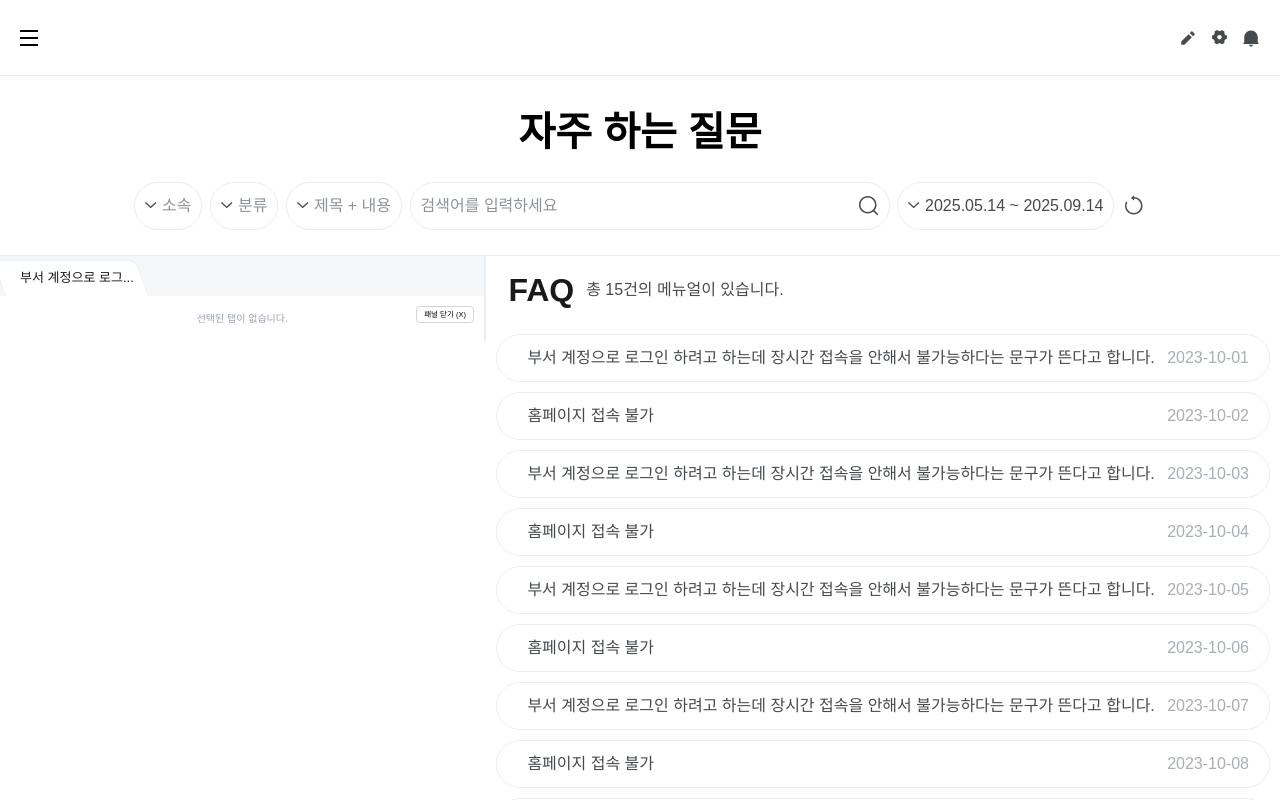
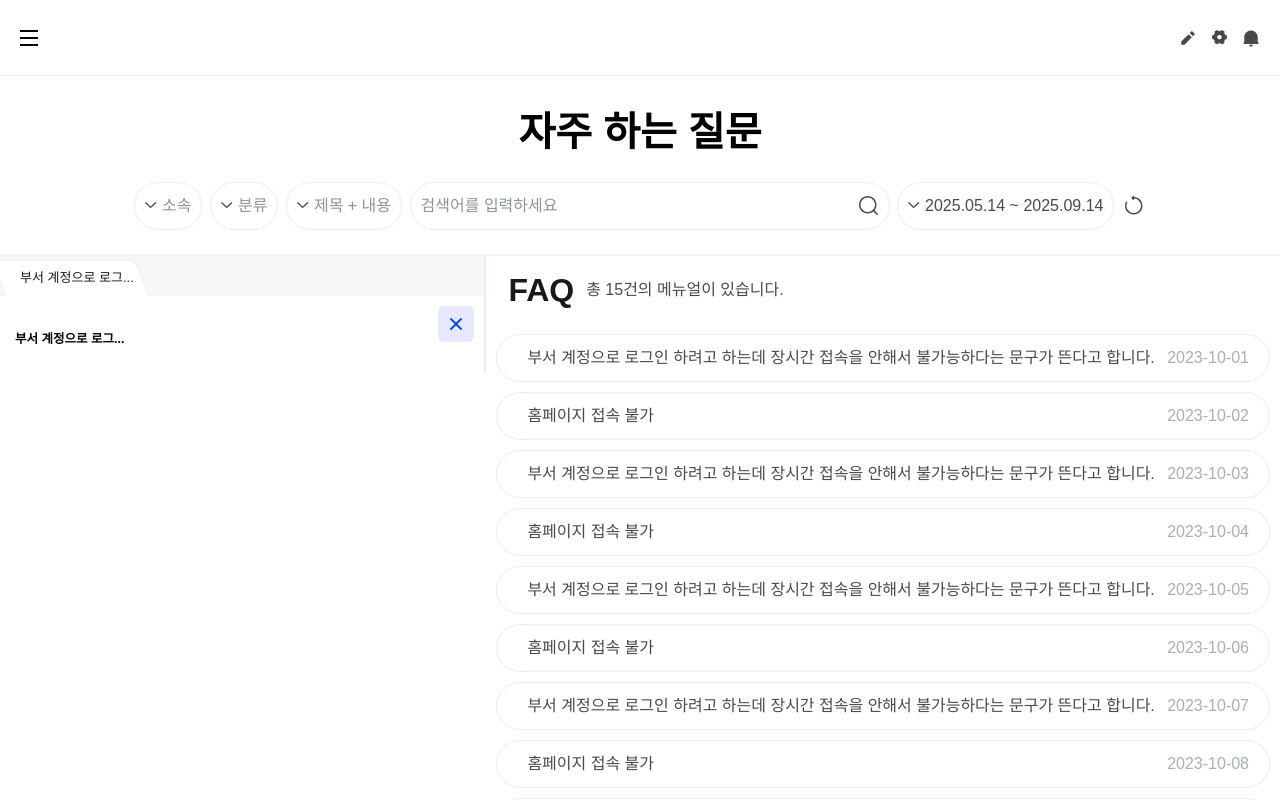
Before and after one commit to konkuk-icteam-student/commute_worklog_fe, a React (Vite) app: page /worklog/faq in a window 1280 px wide. Both pictures are taken after a click on the element 640 px from the left and 358 px from the top of the page. Shown: the top 800 px of the page. Built offline with nearby package versions, Linux system fonts and the light colour scheme; no server answers.

Commit message:
사이드패널 디테일 수정

```diff
--- a/src/worklog/pages/faq/Faq.tsx
+++ b/src/worklog/pages/faq/Faq.tsx
@@ -4,6 +4,7 @@ import Title from '@/worklog/shared/components/faq/Title';
 import SearchBar from '@/worklog/shared/components/faq/SearchBar';
 import SidePanel, { type TabData } from '@/worklog/shared/components/faq/SidePanel';
 import PanelContent from '@/worklog/shared/components/faq/PanelContent';
+
 const Faq = () => {
   const [tabs, setTabs] = useState<TabData[]>([]); // 열린 탭 목록
   const [activeTabId, setActiveTabId] = useState<string | number>(0); // 현재 보고있는 탭 ID
--- a/src/worklog/shared/components/faq/SidePanel.tsx
+++ b/src/worklog/shared/components/faq/SidePanel.tsx
@@ -1,3 +1,5 @@
+import blueX from '../../assets/blueX.svg';
+
 export interface TabData {
   id: string | number; // 탭 고유 ID
   title: string; // 탭 제목
@@ -13,6 +15,7 @@ interface SidePanelProps {
 }
 
 const SidePanel = ({ tabs, activeTabId, onTabClick, onClose }: SidePanelProps) => {
+  const activeTab = tabs.find((t) => t.id === activeTabId);
   return (
     <div className="flex h-full flex-col border-r border-[#E8EEF2] bg-white">
       {/* 1. 탭 영역 (사다리꼴 모양 구현) */}
@@ -47,26 +50,31 @@ const SidePanel = ({ tabs, activeTabId, onTabClick, onClose }: SidePanelProps) =
       </div>
 
       {/* 2. 컨텐츠 영역 (탭에 따라 내용 바뀜) */}
-      <div className="relative flex-1 overflow-y-auto p-6">
-        {/* 임시 닫기 버튼 */}
-        <button
-          onClick={() => onClose(activeTabId)}
-          className="absolute right-4 top-4 rounded-md border border-gray-300 px-3 py-1 text-xs hover:bg-gray-100"
-        >
-          패널 닫기 (X)
-        </button>
+      <div className="relative h-full flex-1 overflow-y-auto p-6">
+        {activeTab && (
+          <button
+            onClick={() => onClose(activeTabId)}
+            className="absolute right-4 top-4 flex items-center justify-center transition-opacity hover:opacity-80"
+            style={{
+              width: '36px',
+              height: '36px',
+              borderRadius: '6px',
+              background: '#E6E8FF',
+            }}
+          >
+            <img src={blueX} alt="닫기" />
+          </button>
+        )}
 
         {/* 현재 활성화된 탭의 내용 표시 */}
-        {tabs.length > 0 && activeTabId ? (
+        {activeTab ? (
           <div className="mt-8">
             <h2 className="mb-4 text-xl font-bold">
-              {tabs.find((t) => t.id === activeTabId)?.title}
+              {activeTab.title} {/* 여기서도 바로 activeTab 변수 사용 가능 */}
             </h2>
 
-            {/* [수정] 단순히 글자를 보여주는 게 아니라, tab.content가 있으면 그걸 보여주고 없으면 기존 박스 보여주기 */}
             <div className="w-full">
-              {tabs.find((t) => t.id === activeTabId)?.content || (
-                // content가 없을 때 보여줄 기본 UI (기존 코드)
+              {activeTab.content || (
                 <div className="flex h-[200px] w-full items-center justify-center rounded border border-dashed border-gray-300 bg-gray-50 text-gray-400">
                   준비 중인 화면입니다.
                 </div>
```
